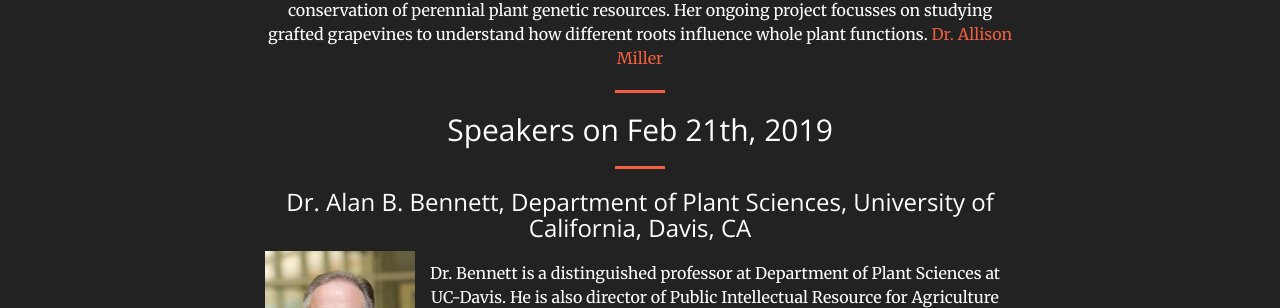
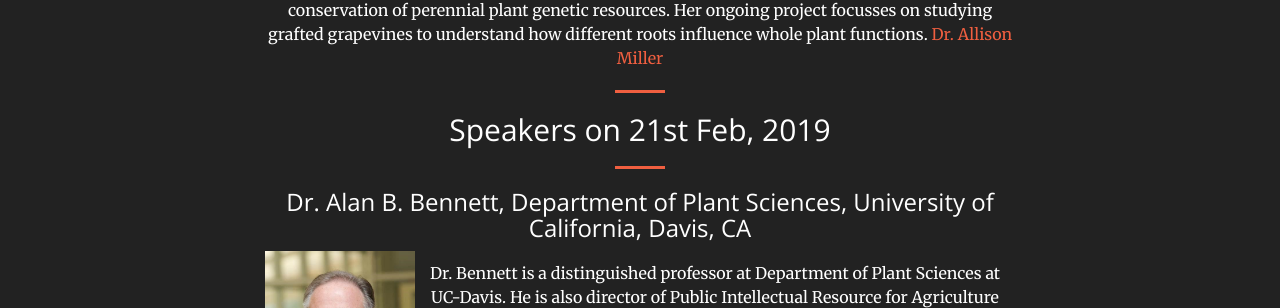
Before and after one commit to mupioneersymposium/mupioneersymposium.github.io, a Jekyll site: the page built from speakers.md, in a window 1280 px wide and 900 px high, scrolled down 619 px. Shown: the part 151-459 px from the top of the window. Built offline with Jekyll 4.4.1, drawn with Linux system fonts in a browser that asks for light colours.

Commit message:
Update speakers.md

```diff
--- a/speakers.md
+++ b/speakers.md
@@ -24,7 +24,7 @@ Dr. Miller is a professor in the Department of Biology at Saint Louis University
 <a href="https://www.danforthcenter.org/scientists-research/principal-investigators/allison-miller/" target="_blank"> Dr. Allison Miller </a>
 
 <hr style="clear: both;" />
-## Speakers on Feb 21th, 2019
+## Speakers on 21st Feb, 2019
 <hr style="clear: both;" />
 
 ### Dr. Alan B. Bennett, Department of Plant Sciences, University of California, Davis, CA
```
